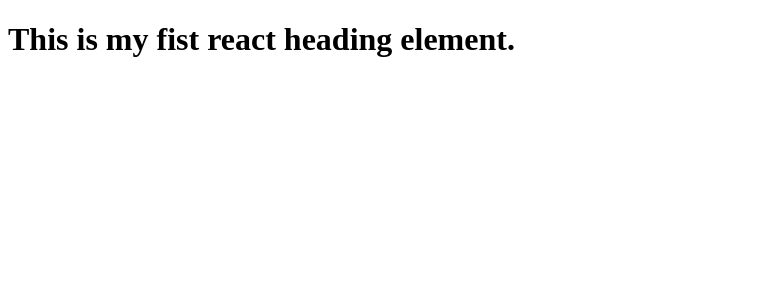
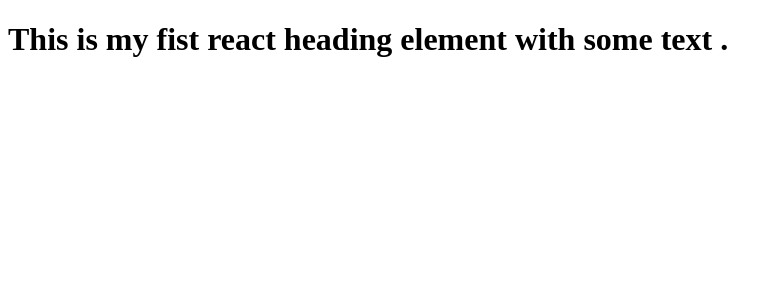
Before and after one commit to lbarret4/Cov-Lab23, a React (Create React App) app in the folder my-first-react-ap/: page / in a window 1280 px wide. Shown: the top 300 px of the page, without its empty margins (0-782 px from the left). Built offline with nearby package versions, Linux system fonts and the light colour scheme.

Commit message:
Change functional component to class-based with state

```diff
--- a/my-first-react-ap/src/components/App.jsx
+++ b/my-first-react-ap/src/components/App.jsx
@@ -1,8 +1,19 @@
-import React from 'react';
+import React,{Component} from 'react';
 
-function App(props){
+// function App(props){
 
-    return <h1>This is my fist react {props.type} element. </h1>;
+//     return <h1>This is my fist react {props.type} element. </h1>;
+// }
+
+class App extends Component {
+    constructor(props){
+        super(props);
+        this.state = {
+            text:"some text"
+        }
+    }
+    render(){
+        return <h1>This is my fist react {this.props.type} element with {this.state.text} . </h1>;
+    }
 }
-
 export default App;
```
